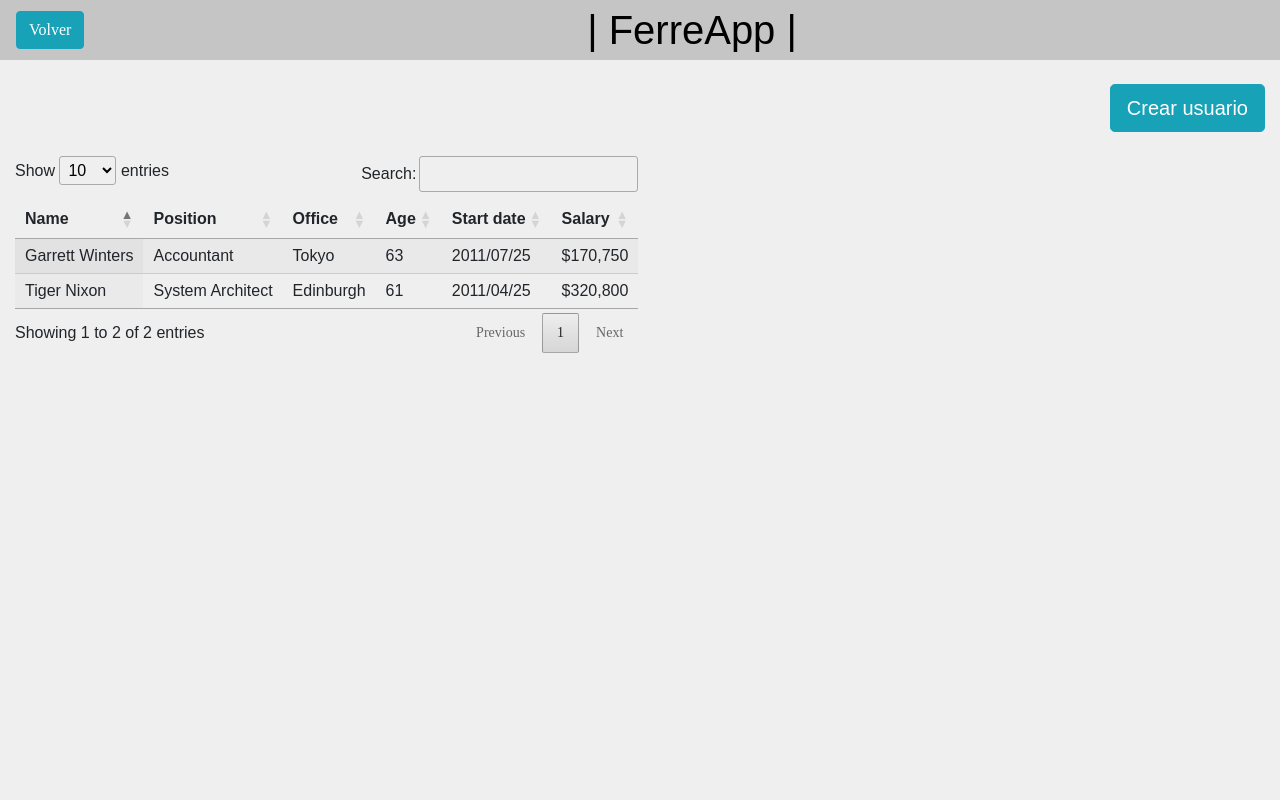
After one commit to sebasgarci99dev/ferreApp, a PHP site: page /vistas/adminUsuarios/adminUsuarios.php in a window 1280 px wide. The commit adds this page. Run offline with PHP 8.4, Linux system fonts and the light colour scheme; the visitor is signed in with stand-in values (Sample User, id 1); some libraries are stand-ins or nearby versions; some web fonts are replaced.

Commit message:
Avances en interfaz - Mod. Usuarios
v1.0.2

```diff
--- a/server/Clases/login.php
+++ b/server/Clases/login.php
@@ -29,7 +29,6 @@
 		echo "0";
 	}else {
 		echo "1";
-		echo "Usuario o clave invalida.";
 	}
 
 ?>
--- /dev/null
+++ b/vistas/adminUsuarios/adminUsuarios.php
@@ -0,0 +1,115 @@
+<?php
+	session_start();
+	$user = $_SESSION['usuario'];
+
+	if($user == null) {
+		header('Location: ../index.php');
+	}
+?>
+
+<html>
+	<head>
+		<title>BarberApp</title>
+		<meta charset="UTF-8">
+		<meta name="viewport" content="width=device-width, initial-scale=1">
+		<link rel="icon" type="image/png" href="../../librerias/images/icons/favicon.ico"/>
+		<link rel="stylesheet" type="text/css" href="../../librerias/js/bootstrap/css/bootstrap.min.css">
+		<link rel="stylesheet" type="text/css" href="../../librerias/fonts/font-awesome-4.7.0/css/font-awesome.min.css">
+		<link rel="stylesheet" type="text/css" href="../../librerias/css/main.css">
+		<link rel="stylesheet" type="text/css" href="https://cdn.datatables.net/1.10.22/css/jquery.dataTables.css">
+	</head>
+	<style type="text/css">
+		body {
+			background-color: #efefef;
+		}
+
+		.navbar {
+			background-color: #c5c5c5;
+		}
+
+		#menuUsuario {
+			display: none;
+			margin-top: 1.1%;
+			border-radius: .25rem;
+			border: 1px solid rgba(0,0,0,.125);
+			background-color: white;
+			color: black;
+		}
+
+		#menuUsuario ul {
+			margin: 1rem;
+			font-size: 1.1rem;
+			line-height: 2rem;
+		}
+
+		#menuUsuario ul li {
+			overflow: hidden;
+			text-overflow: ellipsis;
+		}
+
+		#menuUsuario a {
+			display: flex;
+			justify-content: center;
+		}
+
+		#btnCerrarSesion {
+			position: absolute;
+			bottom: 2rem;
+		}
+	</style>
+<body>
+	<div class="sidebar-menu">
+	  	<nav class="navbar navbar-dark">
+	  		<a href="../principal.php" >
+		    	<button class="btn btn-info" id="volverMenu" type="button"> Volver </button>
+	    	</a>
+	    	<div class="col-11 d-flex justify-content-center" style="color: black;">
+	    		<h1> | FerreApp | </h1>
+	    	</div>
+	  	</nav>
+	</div>
+	<br>
+	<div class="col-lg-12 col-12 d-flex flex-row-reverse">
+		<button class="btn btn-lg btn-info" id="btnCrearUsuario">Crear usuario</button>
+	</div>
+	<br>
+	<div class="col-lg-12 d-flex w-100">
+		<table id="tablaUsuarios" class="display" style="width:100%">
+	        <thead>
+	            <tr>
+	                <th>Name</th>
+	                <th>Position</th>
+	                <th>Office</th>
+	                <th>Age</th>
+	                <th>Start date</th>
+	                <th>Salary</th>
+	            </tr>
+	        </thead>
+	        <tbody>
+	            <tr>
+	                <td>Tiger Nixon</td>
+	                <td>System Architect</td>
+	                <td>Edinburgh</td>
+	                <td>61</td>
+	                <td>2011/04/25</td>
+	                <td>$320,800</td>
+	            </tr>
+	            <tr>
+	                <td>Garrett Winters</td>
+	                <td>Accountant</td>
+	                <td>Tokyo</td>
+	                <td>63</td>
+	                <td>2011/07/25</td>
+	                <td>$170,750</td>
+	            </tr>
+	        </tbody>
+	    </table>
+	</div>
+	<script src="../../librerias/js/jquery/jquery-3.2.1.min.js"></script>
+	<script src="../../librerias/js/bootstrap/js/popper.js"></script>
+	<script src="../../librerias/js/bootstrap/js/bootstrap.min.js"></script>
+	<script type="text/javascript" charset="utf8" src="https://cdn.datatables.net/1.10.22/js/jquery.dataTables.js"></script>
+	<script src="index.js"></script>
+</body>
+
+</html>
--- /dev/null
+++ b/vistas/adminUsuarios/index.js
@@ -0,0 +1,7 @@
+$(document).ready(function() {
+	iniciarTablaUsuarios();
+});
+
+function iniciarTablaUsuarios() {
+	$("#tablaUsuarios").DataTable()
+}
```
Also changed, not shown: vistas/principal.php (+14 -7 lines), librerias/images/pedidos.png (added).
